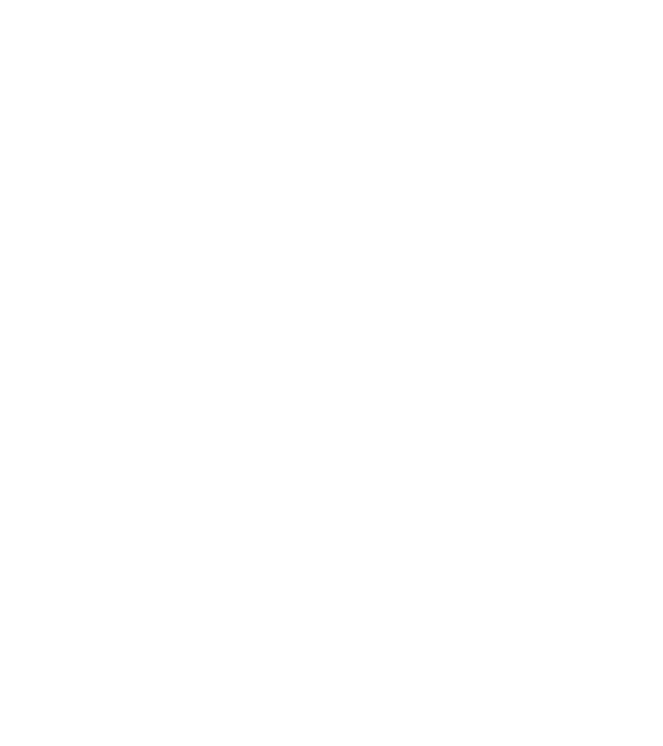
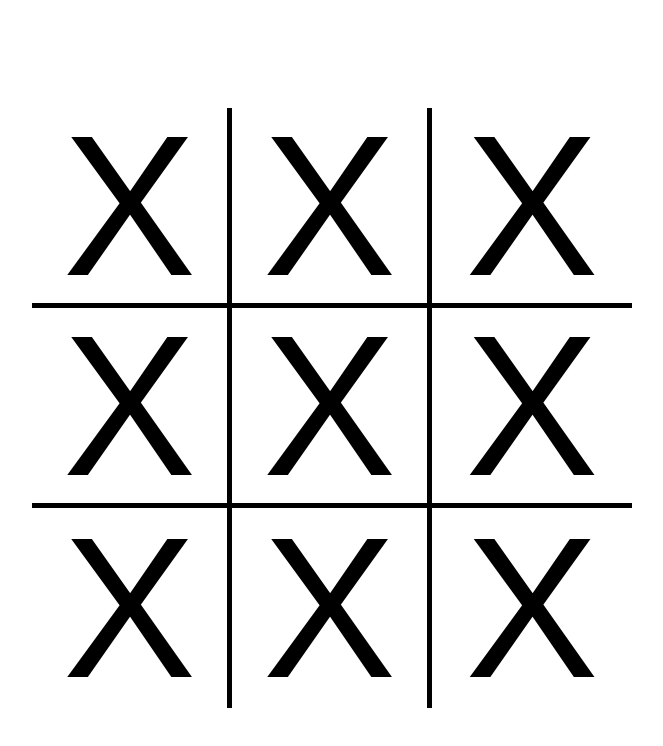
Before and after one commit to lukemedlin/tic-tac-toe, a plain HTML site: page index.html in a window 1280 px wide. Shown: the whole page, without its empty margins (308-971 px from the left). Drawn offline with Linux system fonts and the light colour scheme.

Commit message:
Create initial game board html and logic

```diff
--- a/index.html
+++ b/index.html
@@ -1,14 +1,26 @@
 <!DOCTYPE html>
 <html lang="en">
   <head>
-  <meta charset="UTF-8">
-  <meta http-equiv="X-UA-Compatible" content="IE=edge">
-  <meta name="viewport" content="width=device-width, initial-scale=1.0">
-  <link rel="stylesheet" href="style.css">
+    <meta charset="UTF-8" />
+    <meta http-equiv="X-UA-Compatible" content="IE=edge" />
+    <meta name="viewport" content="width=device-width, initial-scale=1.0" />
+    <link rel="stylesheet" href="style.css" />
     <script src="script.js" defer></script>
     <title>Tic-tac-toe</title>
   </head>
   <body>
-
+    <div class="page-wrap">
+      <div class="game-grid">
+        <div class="zero-zero game-spot">X</div>
+        <div class="zero-one game-spot">X</div>
+        <div class="zero-two game-spot">X</div>
+        <div class="one-zero game-spot">X</div>
+        <div class="one-one game-spot">X</div>
+        <div class="one-two game-spot">X</div>
+        <div class="two-zero game-spot">X</div>
+        <div class="two-one game-spot">X</div>
+        <div class="two-two game-spot">X</div>
+      </div>
+    </div>
   </body>
 </html>
--- a/script.js
+++ b/script.js
@@ -0,0 +1,34 @@
+const gameBoard = (() => {
+  const board = [
+    [' ', ' ', ' '],
+    [' ', ' ', ' '],
+    [' ', ' ', ' '],
+  ];
+
+  const gameBoardDiv = document.querySelector('.game-grid');
+  const gameSpotDivs = document.querySelectorAll('.game-spot');
+
+  const getValue = (x, y) => {
+    return board[x][y];
+  };
+
+  const setValue = (x, y, player) => {
+    board[x][y] = player;
+  };
+
+  const render = () => {
+    let child = 0;
+    for (let row = 0; row < board[0].length; row += 1) {
+      for (let col = 0; col < board.length; col += 1 ) {
+        gameSpotDivs[child].textContent = board[row][col];
+        child += 1;
+      }
+    }
+  };
+
+  return {
+    getValue,
+    setValue,
+    render
+  };
+})();
--- a/style.css
+++ b/style.css
@@ -0,0 +1,64 @@
+:root {
+  margin: 0;
+  padding: 0;
+  box-sizing: border-box;
+  font-family: Arial, Helvetica, sans-serif;
+  --spot-borders: 5px solid black;
+}
+
+.page-wrap {
+  min-height: 100vh;
+  display: flex;
+  flex-direction: column;
+  justify-content: center;
+  align-items: center;
+}
+
+.game-grid {
+  display: grid;
+  grid-template-columns: repeat(3, 200px);
+  grid-template-rows: repeat(3, 200px);
+  font-size: 200px;
+}
+
+.game-grid > div {
+  display: flex;
+  justify-content: center;
+  align-items: center;
+}
+
+.zero-zero {
+  border-bottom: var(--spot-borders);
+  border-right: var(--spot-borders);
+}
+
+.zero-one {
+  border-bottom: var(--spot-borders);
+  border-right: var(--spot-borders);
+}
+
+.zero-two {
+  border-bottom: var(--spot-borders);
+}
+
+.one-zero {
+  border-bottom: var(--spot-borders);
+  border-right: var(--spot-borders);
+}
+
+.one-one {
+  border-bottom: var(--spot-borders);
+  border-right: var(--spot-borders);
+}
+
+.one-two {
+  border-bottom: var(--spot-borders);
+}
+
+.two-zero {
+  border-right: var(--spot-borders);
+}
+
+.two-one {
+  border-right: var(--spot-borders);
+}
```
Lines whose indentation alone changed are shown as unchanged.
